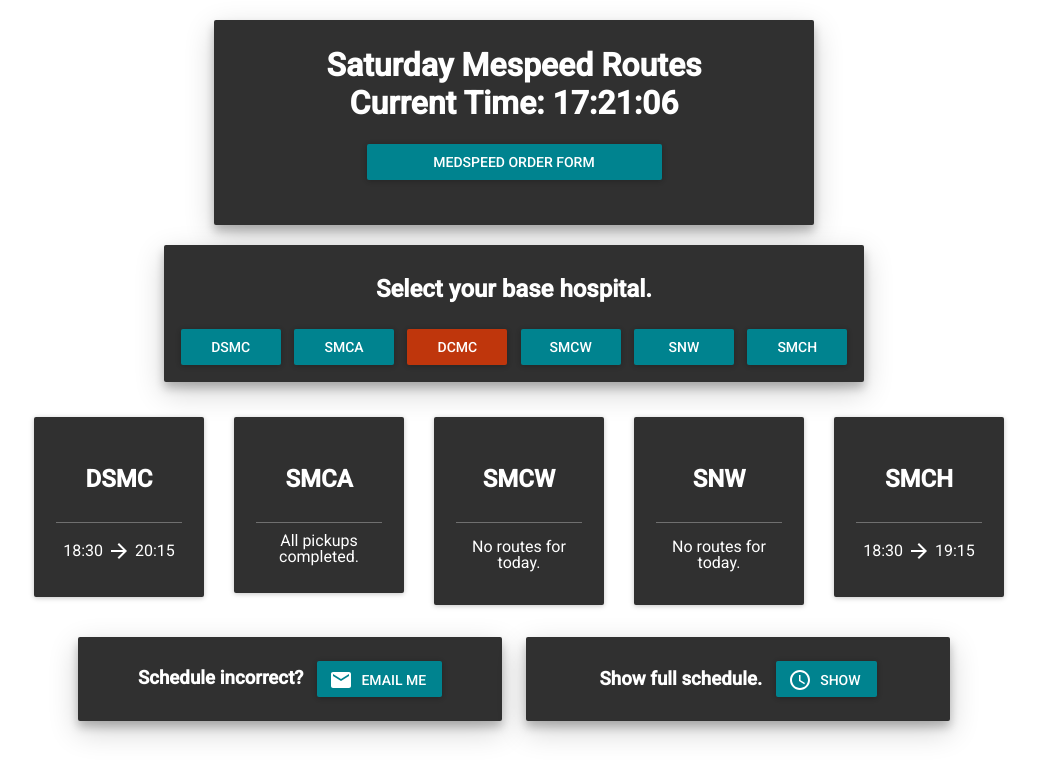
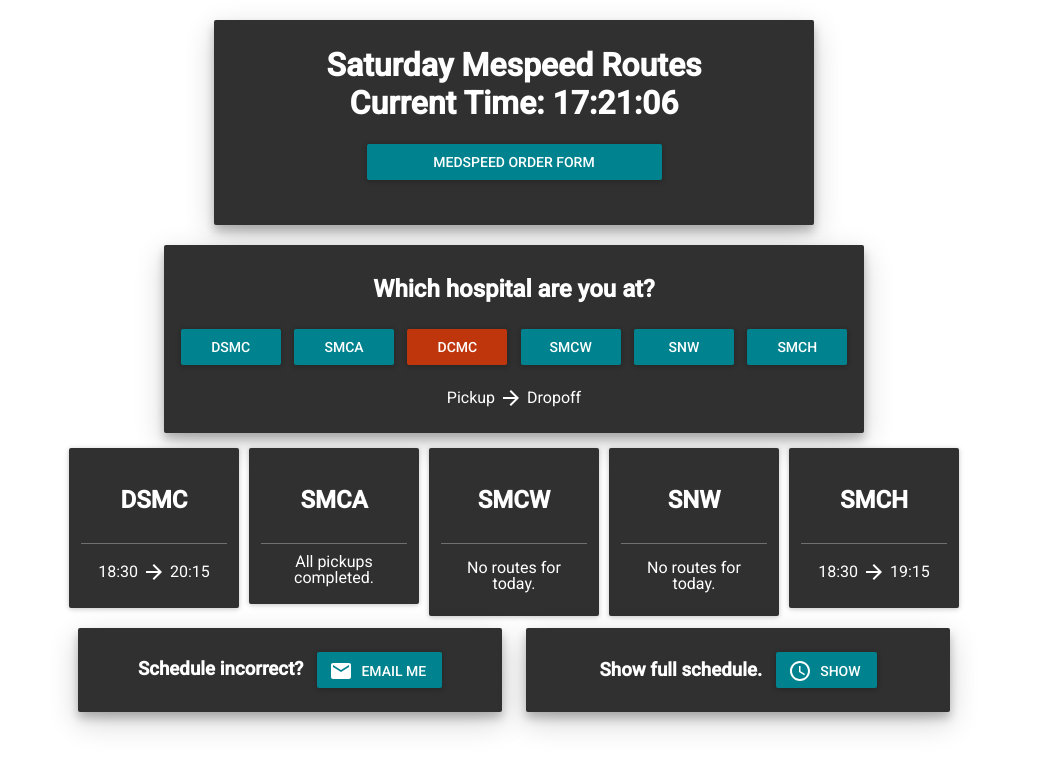
Before and after one commit to vpicone/BloodbankPal, a React (Create React App) app: page /dcmc in a window 1280 px wide. Shown: the top 778 px of the page, without its empty margins (126-1163 px from the left). Built offline with nearby package versions, Linux system fonts and the light colour scheme; what react-tap-event-plugin would draw is missing.

Commit message:
Add collapsing animations and basic instructions. Open new tab for medspeed ordering.

```diff
--- a/package.json
+++ b/package.json
@@ -5,18 +5,18 @@
   "homepage": "https://vpicone.github.io/bloodbankpal",
   "dependencies": {
     "bootstrap": "^3.3.7",
-    "gsap": "^1.20.2",
     "material-ui": "^0.18.6",
     "node-pre-gyp": "^0.6.36",
     "prop-types": "^15.5.10",
     "react": "^15.6.1",
-    "react-addons-transition-group": "^15.6.0",
+    "react-collapse": "^4.0.2",
     "react-dom": "^15.6.1",
+    "react-motion": "^0.5.0",
     "react-router-dom": "^4.1.1",
     "react-tap-event-plugin": "^2.0.1"
   },
   "engines": {
-    "node": "8.1.3"
+    "node": "^8.1.0"
   },
   "devDependencies": {
     "eslint": "^3.19.0",
--- a/src/BaseHospitalSelector.js
+++ b/src/BaseHospitalSelector.js
@@ -2,7 +2,8 @@
 import Paper from 'material-ui/Paper';
 import RaisedButton from 'material-ui/RaisedButton';
 import { Link } from 'react-router-dom';
-import {deepOrange900, cyan800, white} from 'material-ui/styles/colors';
+import ArrowForward from 'material-ui/svg-icons/navigation/arrow-forward';
+import { deepOrange900, cyan800, white } from 'material-ui/styles/colors';
 
 
 const SelectorButton = (props) => {
@@ -15,34 +16,36 @@
   return (
     <RaisedButton
       labelColor={white}
-        backgroundColor={ props.hospitalName === props.baseHospital ? deepOrange900 : cyan800}
+      backgroundColor={props.hospitalName === props.baseHospital ? deepOrange900 : cyan800}
       label={props.hospitalName}
       style={style}
       containerElement={<Link to={props.hospitalName} />}
     />
   );
-}
+};
 
 const BaseHospitalSelector = (props) => {
   const style = {
-		margin: "auto",
-		width: "700px",
-		padding: "10px",
-		marginTop: "20px",
+    margin: 'auto',
+    width: '700px',
+    padding: '10px',
+    marginTop: '20px',
   };
 
   return (
     <Paper zDepth={3} style={style}>
-		  {/*to do: enable closing the hospital selector*/}
-			<h2>Select your base hospital.</h2>
-      <SelectorButton baseHospital = {props.baseHospital} hospitalName = 'dsmc' />
-      <SelectorButton baseHospital = {props.baseHospital} hospitalName = 'smca' />
-      <SelectorButton baseHospital = {props.baseHospital} hospitalName = 'dcmc' />
-      <SelectorButton baseHospital = {props.baseHospital} hospitalName = 'smcw' />
-      <SelectorButton baseHospital = {props.baseHospital} hospitalName = 'snw' />
-      <SelectorButton baseHospital = {props.baseHospital} hospitalName = 'smch' />
+      {/* to do: enable closing the hospital selector*/}
+      <h2>Which hospital are you at?</h2>
+      <SelectorButton baseHospital={props.baseHospital} hospitalName="dsmc" />
+      <SelectorButton baseHospital={props.baseHospital} hospitalName="smca" />
+      <SelectorButton baseHospital={props.baseHospital} hospitalName="dcmc" />
+      <SelectorButton baseHospital={props.baseHospital} hospitalName="smcw" />
+      <SelectorButton baseHospital={props.baseHospital} hospitalName="snw" />
+      <SelectorButton baseHospital={props.baseHospital} hospitalName="smch" />
+      <br />
+      <div style={{ display: 'flex', justifyContent: 'center', alignItems: 'center' }}><p>Pickup&nbsp;</p> <ArrowForward /> <p>&nbsp;Dropoff</p></div>
     </Paper>
-    )
-}
+  );
+};
 
 export default BaseHospitalSelector;
--- a/src/Delivery.js
+++ b/src/Delivery.js
@@ -1,38 +1,27 @@
 import React from 'react';
 import { ListItem } from 'material-ui/List';
-import { TweenMax } from 'gsap';
 import ArrowForward from 'material-ui/svg-icons/navigation/arrow-forward';
 
 class Delivery extends React.Component {
-
-  componentWillEnter(callback) {
-    const el = this.container;
-    TweenMax.fromTo(el, 0.3, { y: 100, opacity: 0 }, { y: 0, opacity: 1, onComplete: callback });
-  }
-
-  componentWillLeave(callback) {
-    const el = this.container;
-    TweenMax.fromTo(el, 0.3, { y: 0, opacity: 1 }, { y: -100, opacity: 0, onComplete: callback });
-  }
 
   formatTime(time) {
     return (`${time.slice(0, 2)}:${time.slice(2, 4)}`);
   }
 
   render() {
-    if (this.props.pickup === "2359") {
+    if (this.props.pickup === '2359') {
       return (
         <ListItem disabled style={{ display: 'flex', justifyContent: 'center' }} innerDivStyle={{ display: 'flex', alignItems: 'center' }}>
           <span>No routes for today.</span>
         </ListItem>
-      )
+      );
     }
 	  return (
-      <ListItem disabled style={{ display: 'flex', justifyContent: 'center' }} innerDivStyle={{ display: 'flex', alignItems: 'center' }}>
-        <span>{this.formatTime(this.props.pickup)}&nbsp;</span>
-        <ArrowForward />
-        <span>&nbsp;{this.formatTime(this.props.dropoff)}</span>
-      </ListItem>
+  <ListItem disabled style={{ display: 'flex', justifyContent: 'center' }} innerDivStyle={{ display: 'flex', alignItems: 'center' }}>
+    <span>{this.formatTime(this.props.pickup)}&nbsp;</span>
+    <ArrowForward />
+    <span>&nbsp;{this.formatTime(this.props.dropoff)}</span>
+  </ListItem>
 	  );
   }
 }
--- a/src/Footer.js
+++ b/src/Footer.js
@@ -4,7 +4,7 @@
 import EmailIcon from 'material-ui/svg-icons/communication/email';
 import History from 'material-ui/svg-icons/action/history';
 import AccessTime from 'material-ui/svg-icons/device/access-time';
-import { cyan800, white } from 'material-ui/styles/colors';
+import { deepOrange900, cyan800, white } from 'material-ui/styles/colors';
 
 
 const Footer = (props) => {
@@ -43,8 +43,8 @@
             <RaisedButton
               label={props.showEntireSchedule ? 'Hide' : 'Show'}
               labelColor={white}
-              backgroundColor={cyan800}
-							// primary='true'
+              backgroundColor={props.showEntireSchedule ? deepOrange900 : cyan800}
+                // primary='true'
               icon={props.showEntireSchedule ? <History /> : <AccessTime />}
               onClick={props.showSchedule}
             />
--- a/src/Hospital.js
+++ b/src/Hospital.js
@@ -9,8 +9,8 @@
   display: 'flex',
   flexDirection: 'column',
   width: '170px',
-  margin: '5px',
-  padding: '10px',
+  marginLeft: '5px',
+  marginRight: '5px',
 };
 
 const listitemstyle = {
@@ -53,7 +53,7 @@
 
   render() {
     return (
-      <div style={liststyle} key={this.props.index} className="Hospital">
+      <div key={this.props.index} className="Hospital">
         <Card style={liststyle}>
           <List>
             <ListItem
--- a/src/HospitalContainer.js
+++ b/src/HospitalContainer.js
@@ -3,6 +3,7 @@
 import Hospital from './Hospital';
 import EndOfRoutes from './EndOfRoutes';
 import hospitaljson from './hospitaljson';
+import { Collapse } from 'react-collapse';
 
 
 class HospitalContainer extends React.Component {
@@ -19,15 +20,17 @@
   displayHospitals() {
     return Object.keys(hospitaljson[this.props.baseHospital].destinations).map((destination, index) => (
 
+      <Collapse key={destination} forceInitialAnimation isOpened>
         <Hospital
           currentTimeString={this.props.currentTimeString}
           name={destination.toUpperCase()}
           remainingTimes={this.getRemaingTimes(destination)}
-        key={index}
+          key={destination}
           index={index}
         />
+      </Collapse>
 
-    )
+    ),
 
   );
   }
--- a/src/OrderButton.js
+++ b/src/OrderButton.js
@@ -1,17 +1,15 @@
 import React from 'react';
 import RaisedButton from 'material-ui/RaisedButton';
-import {cyan800, white} from 'material-ui/styles/colors';
+import { cyan800, white } from 'material-ui/styles/colors';
 
 const style = {
-    width: '50%',
-    marginBottom: '40px',
-    textDecoration: 'none',
-}
+  width: '50%',
+  marginBottom: '40px',
+  textDecoration: 'none',
+};
 
-const OrderButton = () => {
-    return (
-        <RaisedButton labelColor={white} backgroundColor={cyan800} label="Medspeed Order Form" style={style} href='https://seton.medspeed.com/order/start' />
-    )
-}
+const OrderButton = () => (
+  <RaisedButton labelColor={white} target="_blank" rel="noopener noreferrer" backgroundColor={cyan800} label="Medspeed Order Form" style={style} href="https://seton.medspeed.com/order/start" />
+    );
 
-export default OrderButton
+export default OrderButton;
```
Also changed, not shown: 1 other file (tests, documents, lock files or other folders). Lines whose indentation alone changed are shown as unchanged.
